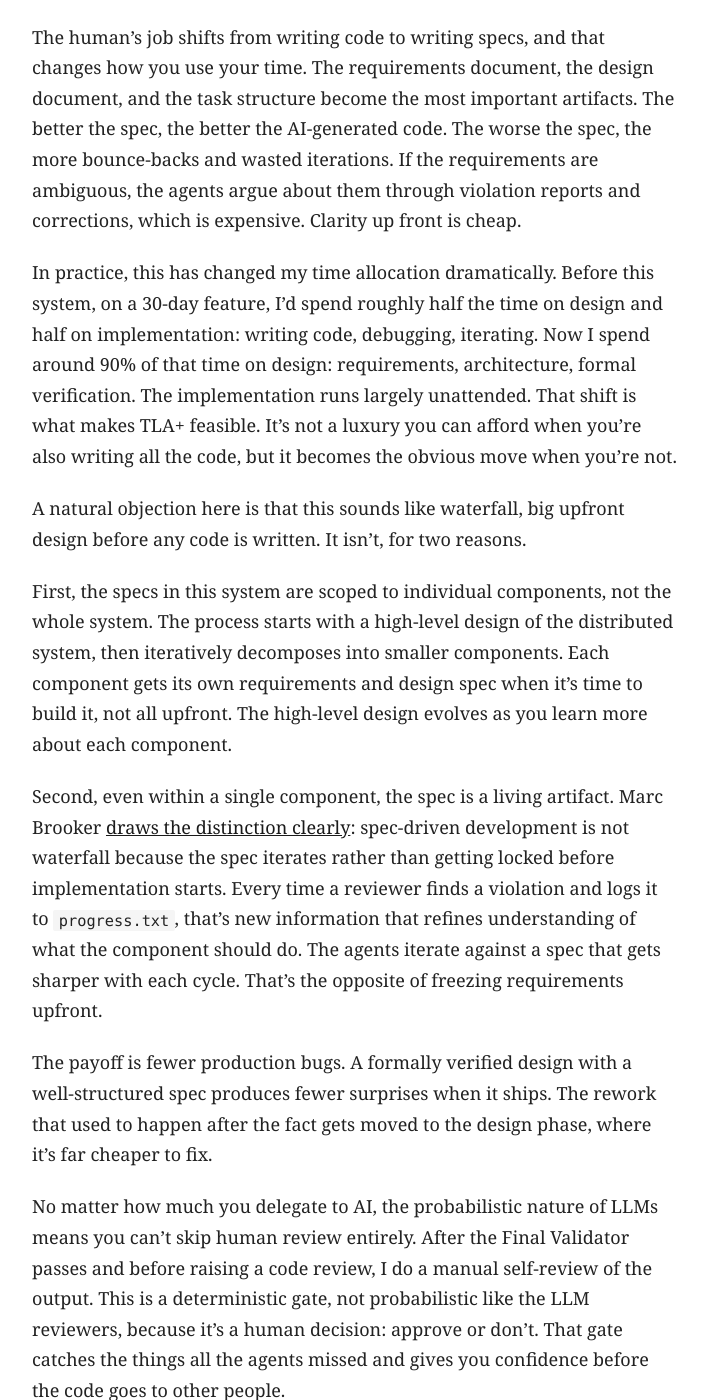
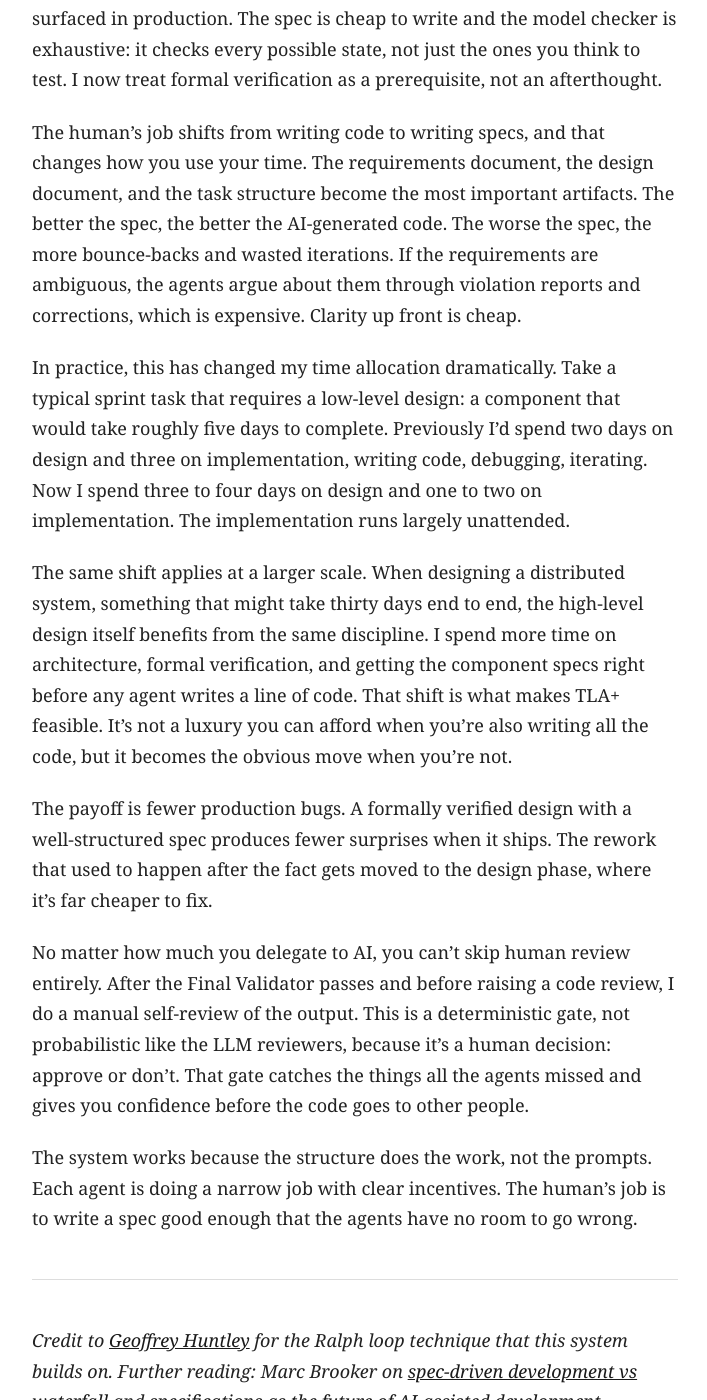
Before and after one commit to ranjithkannank/ranjithkannank.github.io, a Jekyll site: the page built from _posts/2026-04-10-multi-agent-tdd-loop.md, in a window 1280 px wide and 1400 px high, scrolled down 7611 px. Shown: the whole window, without its empty margins (285-992 px from the left). Built offline with Jekyll 4.4.1, drawn with Linux system fonts in a browser that asks for light colours; some of the changed text lies outside the part shown.

Commit message:
Improve post flow and cohesion
- Merge Cost Awareness into Bounce-Back section
- Move waterfall objection to TDD section where it naturally arises
- Fix Game Theory table to acknowledge two reviewers
- Add setup sentence to Parallel Workstreams
- Replace repeated closing with unified conclusion

Co-Authored-By: Claude Sonnet 4.6 <noreply@anthropic.com>

````diff
--- a/_posts/2026-04-10-multi-agent-tdd-loop.md
+++ b/_posts/2026-04-10-multi-agent-tdd-loop.md
@@ -26,7 +26,7 @@ Applied to AI code generation: if you create agents with competing objectives in
 | Worker | Make tests pass | Knows Reviewer will audit every line |
 | Reviewer | Find violations | Has no fix burden, only reports |
 
-The Worker knows the Reviewer will scrutinize every line, so its optimal strategy is to write clean code the first time. The Reviewer has no fix burden — it just reports — so it has no incentive to downplay findings. The Test-Writer defines the contract independently, so the Worker can't write tests that match its own mistakes.
+In practice the system uses two reviewers, one for correctness and one for quality, but the incentive logic is the same for both. The Worker knows scrutiny is coming. The Reviewer has no reason to go easy.
 
 This is a Nash equilibrium: neither agent benefits from changing its strategy.
 
@@ -66,6 +66,8 @@ The Worker is forbidden from modifying the Test-Writer's test assertions. It can
 
 This closes the original incentive problem: the contract is defined before the Worker exists, by an agent that has never seen the implementation.
 
+A natural objection at this point is that writing specs and tests before any code sounds like waterfall. It isn't, for two reasons. First, the specs are scoped to individual components, not the whole system. The process starts with a high-level design of the distributed system, then iteratively decomposes into smaller components. Each component gets its own spec when it's time to build it, not all upfront. Second, even within a single component, the spec is a living artifact. Marc Brooker [draws the distinction clearly](https://brooker.co.za/blog/2026/04/09/waterfall-vs-spec.html): spec-driven development is not waterfall because the spec iterates rather than getting locked before implementation starts. Every time a reviewer finds a violation and logs it to `progress.txt`, that's new information that sharpens the spec. The agents iterate against it. That's the opposite of freezing requirements upfront.
+
 ## The Task Flow
 
 For each implementation task, the inner loop runs:
@@ -96,13 +98,7 @@ Iteration 5:  Worker           → reads progress.txt, fixes violations → mark
 Iteration 6:  Quality-Reviewer → re-audits → PASS (score: 4/10) → marks PRE-CR [x]
 ```
 
-The loop terminates when both reviewers find zero blocking issues. If the Worker writes clean code upfront, because it knows the audit is coming and the cost of bounce-backs, the review tasks pass on the first try.
-
-## Cost Awareness
-
-The Worker is explicitly told, in its system prompt, that each bounce-back costs a full iteration: time, tokens, and credits. This makes the payoff structure visible. The Worker can only make rational decisions about code quality if it knows the cost of getting caught.
-
-This aligns with prospect theory. The Worker is loss-averse. The risk of losing an iteration is more motivating than the certainty of a harmless warning.
+The Worker is explicitly told, in its system prompt, that each bounce-back costs a full iteration: time, tokens, and credits. This aligns with prospect theory. The Worker is loss-averse. The risk of losing an iteration is more motivating than the certainty of a harmless warning. If the Worker writes clean code upfront, knowing the audit is coming, the review tasks pass on the first try.
 
 ## Integration Tests as Deterministic Proof
 
@@ -146,7 +142,7 @@ Each agent's system prompt is concatenated with the spec context and piped to Cl
 
 ## Parallel Workstreams
 
-For large projects with multiple independent components, the system supports parallel execution using git worktrees. Each workstream gets its own branch and worktree with isolated build artifacts. Without this, parallel Workers would step on each other's compiled output.
+For larger projects with independent components, the loop extends naturally. Each workstream gets its own git worktree with an isolated branch and build artifacts. Without this, parallel Workers would step on each other's compiled output.
 
 Multiple Ralph loops run simultaneously, and CRs are raised independently per workstream. When all workstreams complete, they're merged and the Integration Tester and Final Validator run against the combined system.
 
@@ -156,21 +152,15 @@ Formal verification finds bugs no test will catch. Using TLA+/Quint to model-che
 
 The human's job shifts from writing code to writing specs, and that changes how you use your time. The requirements document, the design document, and the task structure become the most important artifacts. The better the spec, the better the AI-generated code. The worse the spec, the more bounce-backs and wasted iterations. If the requirements are ambiguous, the agents argue about them through violation reports and corrections, which is expensive. Clarity up front is cheap.
 
-In practice, this has changed my time allocation dramatically. Before this system, on a 30-day feature, I'd spend roughly half the time on design and half on implementation: writing code, debugging, iterating. Now I spend around 90% of that time on design: requirements, architecture, formal verification. The implementation runs largely unattended. That shift is what makes TLA+ feasible. It's not a luxury you can afford when you're also writing all the code, but it becomes the obvious move when you're not.
+In practice, this has changed my time allocation dramatically. Take a typical sprint task that requires a low-level design: a component that would take roughly five days to complete. Previously I'd spend two days on design and three on implementation, writing code, debugging, iterating. Now I spend three to four days on design and one to two on implementation. The implementation runs largely unattended.
 
-A natural objection here is that this sounds like waterfall, big upfront design before any code is written. It isn't, for two reasons.
-
-First, the specs in this system are scoped to individual components, not the whole system. The process starts with a high-level design of the distributed system, then iteratively decomposes into smaller components. Each component gets its own requirements and design spec when it's time to build it, not all upfront. The high-level design evolves as you learn more about each component.
-
-Second, even within a single component, the spec is a living artifact. Marc Brooker [draws the distinction clearly](https://brooker.co.za/blog/2026/04/09/waterfall-vs-spec.html): spec-driven development is not waterfall because the spec iterates rather than getting locked before implementation starts. Every time a reviewer finds a violation and logs it to `progress.txt`, that's new information that refines understanding of what the component should do. The agents iterate against a spec that gets sharper with each cycle. That's the opposite of freezing requirements upfront.
+The same shift applies at a larger scale. When designing a distributed system, something that might take thirty days end to end, the high-level design itself benefits from the same discipline. I spend more time on architecture, formal verification, and getting the component specs right before any agent writes a line of code. That shift is what makes TLA+ feasible. It's not a luxury you can afford when you're also writing all the code, but it becomes the obvious move when you're not.
 
 The payoff is fewer production bugs. A formally verified design with a well-structured spec produces fewer surprises when it ships. The rework that used to happen after the fact gets moved to the design phase, where it's far cheaper to fix.
 
-No matter how much you delegate to AI, the probabilistic nature of LLMs means you can't skip human review entirely. After the Final Validator passes and before raising a code review, I do a manual self-review of the output. This is a deterministic gate, not probabilistic like the LLM reviewers, because it's a human decision: approve or don't. That gate catches the things all the agents missed and gives you confidence before the code goes to other people.
+No matter how much you delegate to AI, you can't skip human review entirely. After the Final Validator passes and before raising a code review, I do a manual self-review of the output. This is a deterministic gate, not probabilistic like the LLM reviewers, because it's a human decision: approve or don't. That gate catches the things all the agents missed and gives you confidence before the code goes to other people.
 
-Deterministic gates matter more than probabilistic reviews. The build (compiles or doesn't), the unit tests (pass or fail), the integration tests (pass or fail), and the human self-review (approve or don't) are the real quality gates. The LLM reviewers add value by catching things the deterministic gates miss: code style, documentation, design compliance. But they're not the primary defense. Build the deterministic gates first; add the reviewers on top.
-
-The system works because the structure does the work, not the prompts. Each agent is doing a narrow job it can't avoid doing badly. That's the insight.
+The system works because the structure does the work, not the prompts. Each agent is doing a narrow job with clear incentives. The human's job is to write a spec good enough that the agents have no room to go wrong.
 
 ---
 
````
Also changed, not shown: other parts of _posts/2026-04-10-multi-agent-tdd-loop.md (+1 -1 lines).
